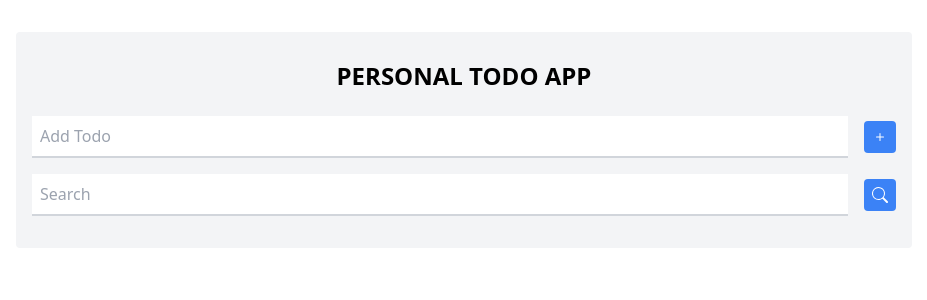
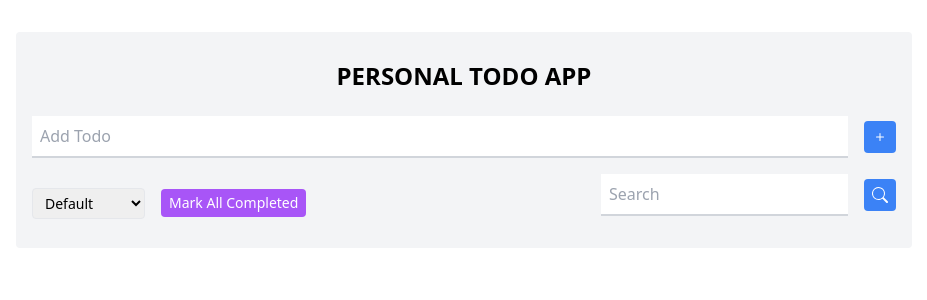
Before and after one commit to egesua/redux-todo, a React (Create React App) app: page / in a window 1280 px wide. Shown: the top 300 px of the page, without its empty margins (176-1103 px from the left). Built offline with nearby package versions, Linux system fonts and the light colour scheme.

Commit message:
filtering options created also todo updates.

```diff
--- /dev/null
+++ b/src/components/FilterButton.js
@@ -0,0 +1,17 @@
+import React from "react"
+
+const FilterButton= () => {
+  return (
+    <div className="flex space-x-4 items-center">
+      <select className="text-sm px-2 py-1 rounded border border-gray-200 focus:outline-none">
+        <option value="ALL">Default</option>
+        <option value="COMPLETED">Completed</option>
+        <option value="INCOMPLETE">Incomplete</option>
+      </select>
+      <button className="text-sm px-2 py-1 bg-purple-500 text-white ml-2 rounded">Mark All Completed</button>
+    </div>
+  )
+};
+
+export default FilterButton
+;
--- a/src/components/Todo.js
+++ b/src/components/Todo.js
@@ -2,6 +2,7 @@ import React, { useState } from "react"
 import { BsPlus, BsSearch } from "react-icons/bs";
 import { useDispatch } from "react-redux";
 import { addTodo, updateSearchTerm } from "../redux/actions";
+import FilterButton from "./FilterButton";
 
 const Todo = () => {
 
@@ -38,7 +39,9 @@ const Todo = () => {
       </div>
 
         {/* filter and search */}
-        <div>
+        <div className="flex items-center justify-between">
+
+            <FilterButton />
             <div className="flex items-center mb-4">
             <input value={searchTerm} onChange={(e) => handleSearchChange(e.target.value)} type="text" name="text" id="addTodoInput" placeholder="Search"
             className=" flex-grow p-2 border-b-2 border-gray-300 focus:outline-none focus:border-blue-500"/>
```
